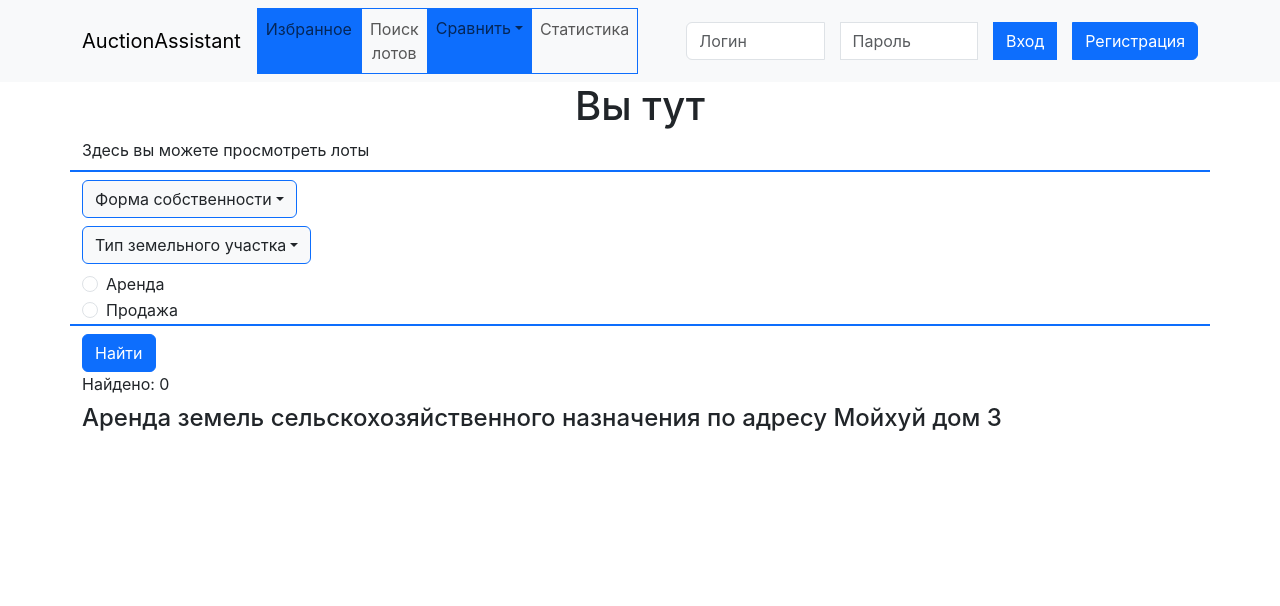
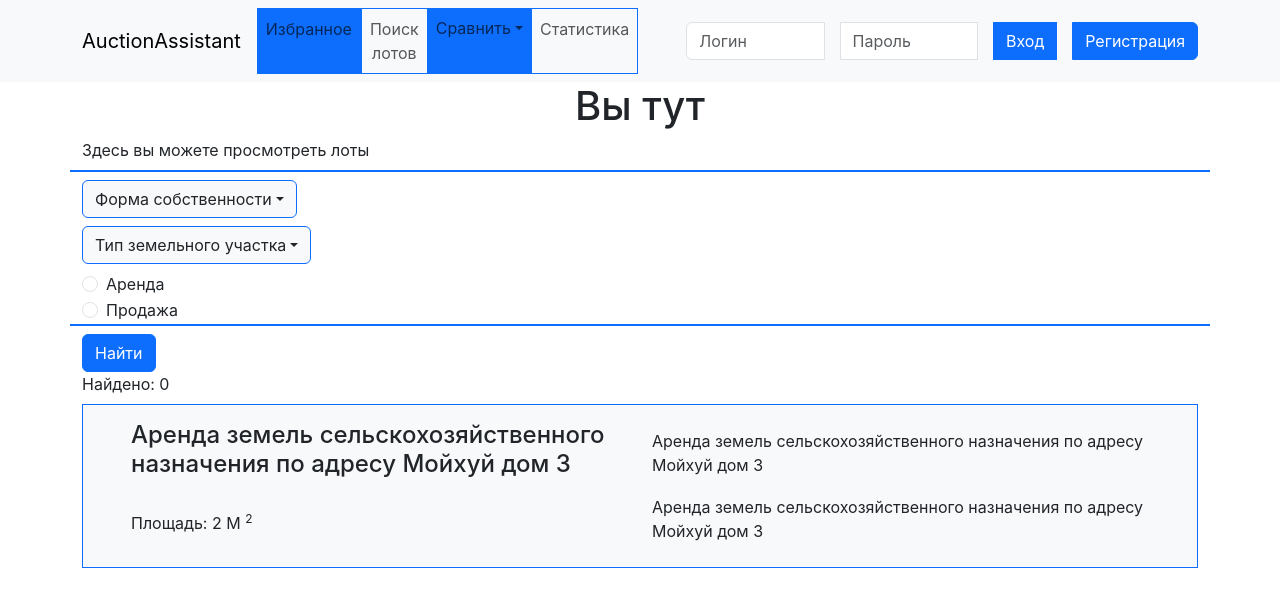
Before and after one commit to Karasiq1337/TorgiGov, a React (Create React App) app in the folder TorgiGov/auction_assistant/: page /search in a window 1280 px wide. Shown: the top 606 px of the page. Built offline with nearby package versions, Linux system fonts and the light colour scheme.

Commit message:
чаывод

```diff
--- a/TorgiGov/auction_assistant/src/Menu/Torgi/Torgi.tsx
+++ b/TorgiGov/auction_assistant/src/Menu/Torgi/Torgi.tsx
@@ -1,6 +1,13 @@
 import React from "react";
 import Form from "react-bootstrap/Form";
-import {Col, Container, Dropdown, DropdownMenu, FormGroup, Row,} from "react-bootstrap";
+import {
+    Col,
+    Container,
+    Dropdown,
+    DropdownMenu,
+    FormGroup, FormLabel,
+    Row,
+} from "react-bootstrap";
 import Button from "react-bootstrap/Button";
 import {LotProps, PropertyType, TorgiState, TorgiType} from "./Torgi.types";
 
@@ -77,8 +84,44 @@ function CreateTitle(props : LotProps) : string{
     return `${type} земель ${propertyType} ${address}`
 
 }
+
+
 const Lot = ( props : LotProps) =>{
     return(
-        <h4>{CreateTitle(props)}</h4>
+        <Form className={"text-center border border-primary bg-body-tertiary "}>
+                <Row>
+                    <Col>
+                        <FormGroup className={'text-start ms-5 mt-3'}>
+                           <Form.Label expand={"lg"} className={" bg-body-tertiary"}>
+                               <h4>{CreateTitle(props)}</h4>
+                           </Form.Label>
+                        </FormGroup>
+                    </Col>
+                    <Col>
+                        <FormGroup className={'text-start mt-4'}>
+                            <Form.Label expand={"lg"} className={"bg-body-tertiary"}>
+                                {CreateTitle(props)}
+                            </Form.Label>
+                        </FormGroup>
+                    </Col>
+                </Row>
+            <Row>
+                <Col>
+                    <FormGroup className={'text-start ms-5 mt-3 mb-3'}>
+                        <Form.Label expand={"lg"} className={" bg-body-tertiary"}>
+                            Площадь: {props.Area}  M <sup>2</sup>
+                        </Form.Label>
+                    </FormGroup>
+                </Col>
+                <Col>
+                    <FormGroup className={'text-start  mb-3'}>
+                        <Form.Label expand={"lg"} className={" bg-body-tertiary"}>
+                            {CreateTitle(props)}
+                        </Form.Label>
+                    </FormGroup>
+                </Col>
+            </Row>
+        </Form>
+
     )
 }
```
